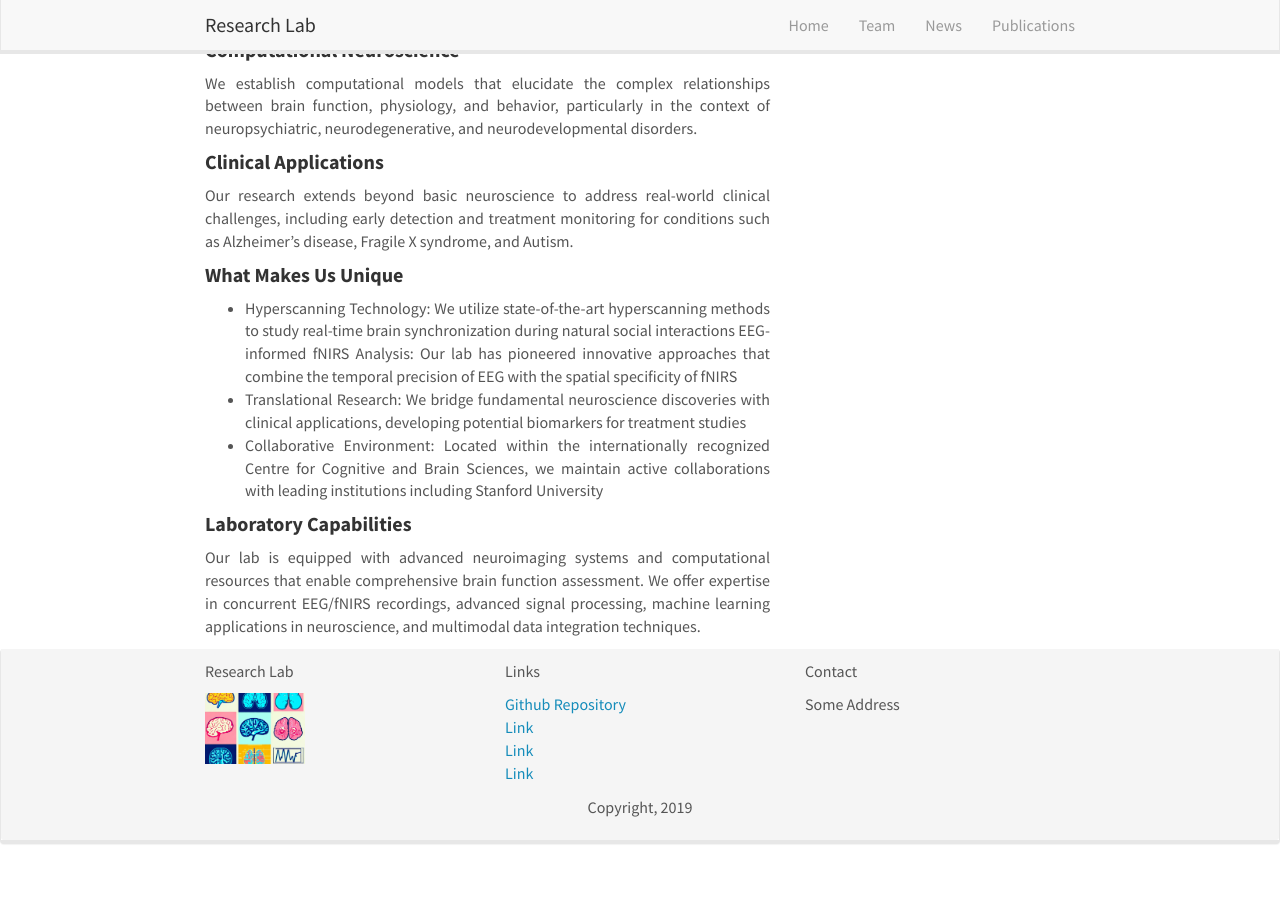
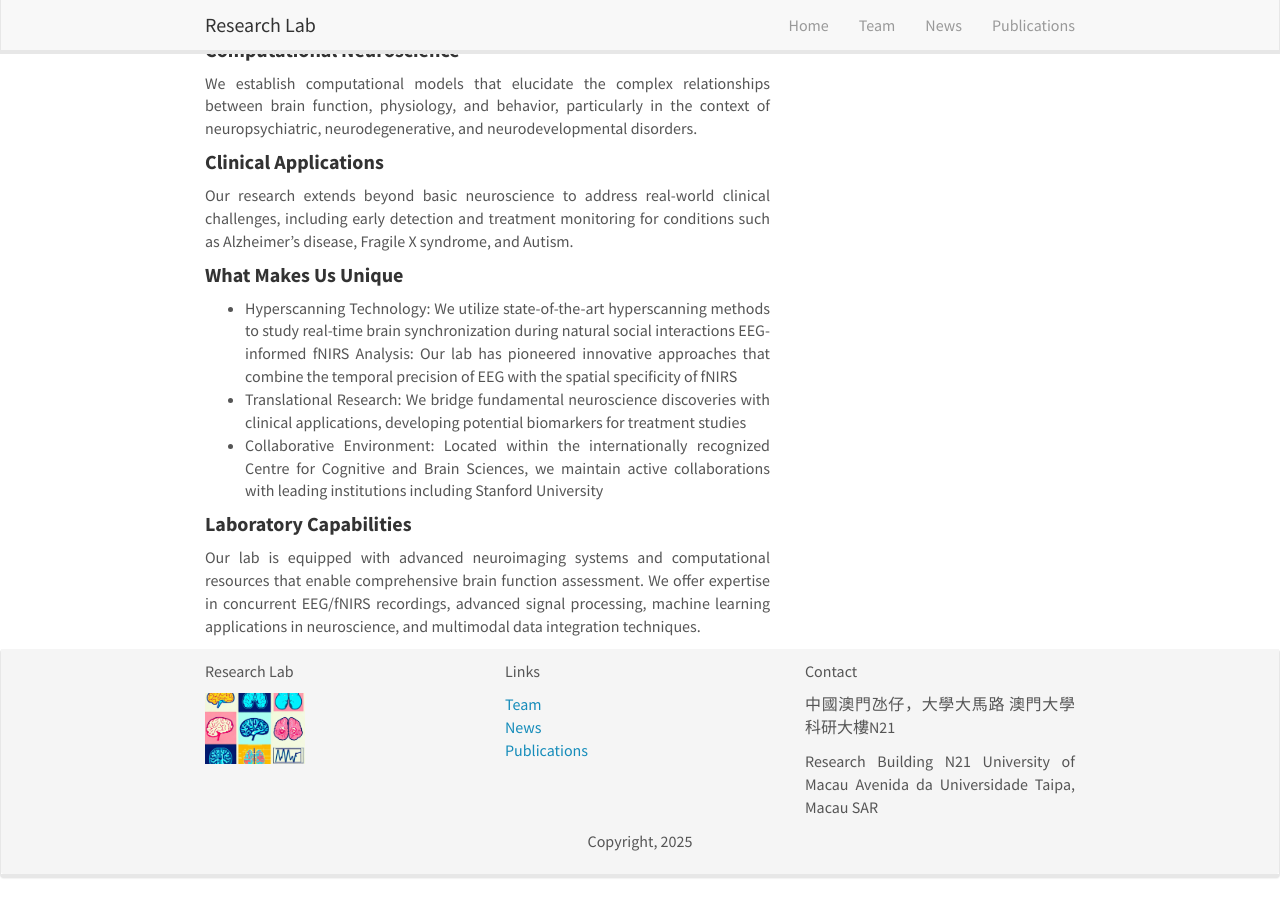
Before and after one commit to MNILab-UM/research-lab-website, a Jekyll site: the page built from _pages/home.md, in a window 1280 px wide and 900 px high, scrolled down 1009 px. Built offline with Jekyll 4.4.1, drawn with Linux system fonts in a browser that asks for light colours; nearby versions of some CDN libraries; comment, search, counter and statistics services are not loaded; before the commit the page ends 1875 px from its top, so only the background shows below that.

Commit message:
Update footer.html

```diff
--- a/_includes/footer.html
+++ b/_includes/footer.html
@@ -11,21 +11,25 @@
 			<div class="col-sm-4">
 				<p>Links</p>
 				<ul class="list-unstyled">
-					<li><a href="https://github.com/ericdaat/research-lab-website">Github Repository</a></li>
-					<li><a href="">Link</a></li>
-					<li><a href="">Link</a></li>
-					<li><a href="">Link</a></li>
+					<li><a href="{{ site.url }}{{ site.baseurl }}/team">Team</a></li>
+					<li><a href="{{ site.url }}{{ site.baseurl }}/news">News</a></li>
+					<li><a href="{{ site.url }}{{ site.baseurl }}/publications">Publications</a></li>
 				</ul>
 			</div>
 
 			<div class="col-sm-4">
 				<p>Contact</p>
-				<p>Some Address</p>
+				<p>中國澳門氹仔，大學大馬路
+澳門大學科研大樓N21 </p>
+<p>Research Building N21
+University of Macau
+Avenida da Universidade
+Taipa, Macau SAR</p>
 			</div>
 		</div>
 
 		<div class="row mt-3">
-			<p class="text-center">Copyright, 2019</p>
+			<p class="text-center">Copyright, 2025</p>
 		</div>
 	</div>
   </div>
```
